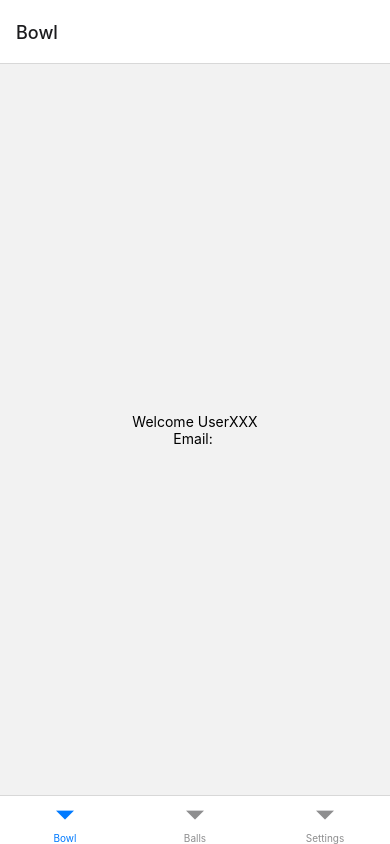
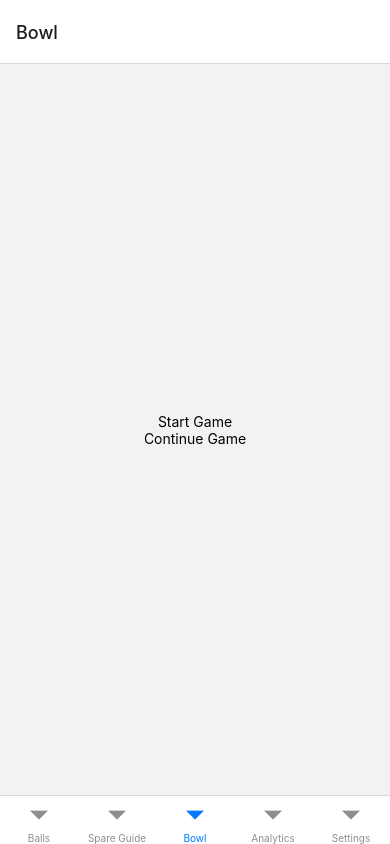
Before and after one commit to ziiqii/KingPin, a React Native app: screen /HomeScreen in a window 390 px wide. Built offline with nearby package versions, Linux system fonts and the light colour scheme; no server answers.

Commit message:
Increase to 5 tabs and make BowlScreen the deafult screen upon login

```diff
--- a/App.js
+++ b/App.js
@@ -1,8 +1,8 @@
-import LoginScreen from "./Screens/Authentication/LoginScreen";
 import React from "react";
 import "react-native-gesture-handler";
 import { createNativeStackNavigator } from "@react-navigation/native-stack";
 import { NavigationContainer } from "@react-navigation/native";
+import LoginScreen from "./Screens/Authentication/LoginScreen";
 import SignupScreen from "./Screens/Authentication/SignupScreen";
 import HomeScreen from "./Screens/Home/HomeScreen";
 
--- a/Screens/Authentication/SignupScreen.js
+++ b/Screens/Authentication/SignupScreen.js
@@ -1,4 +1,4 @@
-import * as React from "react";
+import React from "react";
 import { Text, View, Image, TextInput, TouchableOpacity } from "react-native";
 import { useState } from "react";
 import styles from "./SignupScreen.style";
--- a/Screens/BallsScreen/BallsScreen.js
+++ b/Screens/Balls/BallsScreen.js
@@ -1,5 +1,5 @@
+import React from "react";
 import { Text, View } from "react-native";
-import React from "react";
 
 const BallsScreen = () => {
   return (
--- /dev/null
+++ b/Screens/Bowl/BowlScreen.js
@@ -0,0 +1,17 @@
+import React from "react";
+import { View, Text, TouchableOpacity } from "react-native";
+
+const BowlScreen = () => {
+  return (
+    <View style={{ flex: 1, alignItems: "center", justifyContent: "center" }}>
+      <TouchableOpacity>
+        <Text>Start Game</Text>
+      </TouchableOpacity>
+      <TouchableOpacity>
+        <Text>Continue Game</Text>
+      </TouchableOpacity>
+    </View>
+  );
+};
+
+export default BowlScreen;
--- /dev/null
+++ b/Screens/Guide/GuideScreen.js
@@ -0,0 +1,12 @@
+import React from "react";
+import { Text, View } from "react-native";
+
+const GuideScreen = () => {
+  return (
+    <View>
+      <Text>Spare Guide</Text>
+    </View>
+  );
+};
+
+export default GuideScreen;
--- a/Screens/Home/HomeScreen.js
+++ b/Screens/Home/HomeScreen.js
@@ -1,15 +1,20 @@
+import React from "react";
 import { createBottomTabNavigator } from "@react-navigation/bottom-tabs";
-import WelcomeScreen from "../Welcome/WelcomeScreen";
+import BowlScreen from "../Bowl/BowlScreen";
 import SettingsScreen from "../Settings/SettingsScreen";
-import BallsScreen from "../BallsScreen/BallsScreen";
+import BallsScreen from "../Balls/BallsScreen";
+import GuideScreen from "../Guide/GuideScreen";
+import TrackerScreen from "../Tracker/TrackerScreen";
 
 const Tab = createBottomTabNavigator();
 
 const HomeScreen = () => {
   return (
-    <Tab.Navigator>
-      <Tab.Screen name="Bowl" component={WelcomeScreen} />
+    <Tab.Navigator initialRouteName="Bowl" lazy="true">
       <Tab.Screen name="Balls" component={BallsScreen} />
+      <Tab.Screen name="Spare Guide" component={GuideScreen} />
+      <Tab.Screen name="Bowl" component={BowlScreen} />
+      <Tab.Screen name="Analytics" component={TrackerScreen} />
       <Tab.Screen name="Settings" component={SettingsScreen} />
     </Tab.Navigator>
   );
--- a/Screens/Settings/SettingsScreen.js
+++ b/Screens/Settings/SettingsScreen.js
@@ -1,5 +1,5 @@
+import React from "react";
 import { Text, View, Button } from "react-native";
-import React from "react";
 import { auth } from "../../firebase";
 
 const SettingsScreen = ({ navigation }) => {
@@ -14,7 +14,7 @@ const SettingsScreen = ({ navigation }) => {
 
   return (
     <View>
-      <Text>SettingsScreen</Text>
+      <Text>Email: {auth.currentUser?.email}</Text>
       <Button title="sign out" onPress={handleSignOut}></Button>
     </View>
   );
--- /dev/null
+++ b/Screens/Tracker/TrackerScreen.js
@@ -0,0 +1,12 @@
+import React from "react";
+import { Text, View, } from "react-native";
+
+const TrackerScreen = () => {
+  return (
+    <View>
+      <Text>Analytics</Text>
+    </View>
+  );
+};
+
+export default TrackerScreen;
--- a/Screens/Welcome/WelcomeScreen.js
+++ /dev/null
@@ -1,13 +0,0 @@
-import { View, Text } from "react-native";
-import { auth } from "../../firebase";
-
-const WelcomeScreen = () => {
-  return (
-    <View style={{ flex: 1, alignItems: "center", justifyContent: "center" }}>
-      <Text>Welcome UserXXX</Text>
-      <Text>Email: {auth.currentUser?.email}</Text>
-    </View>
-  );
-};
-
-export default WelcomeScreen;
```
